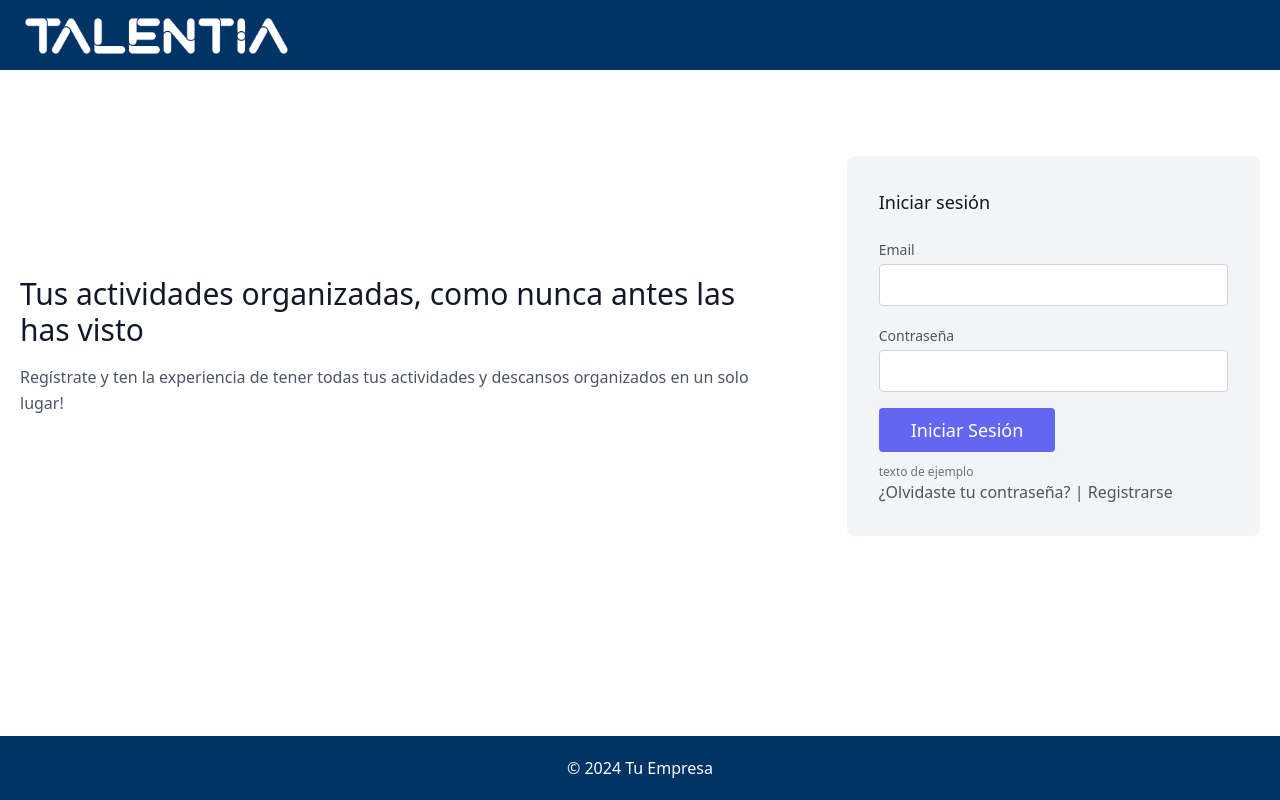
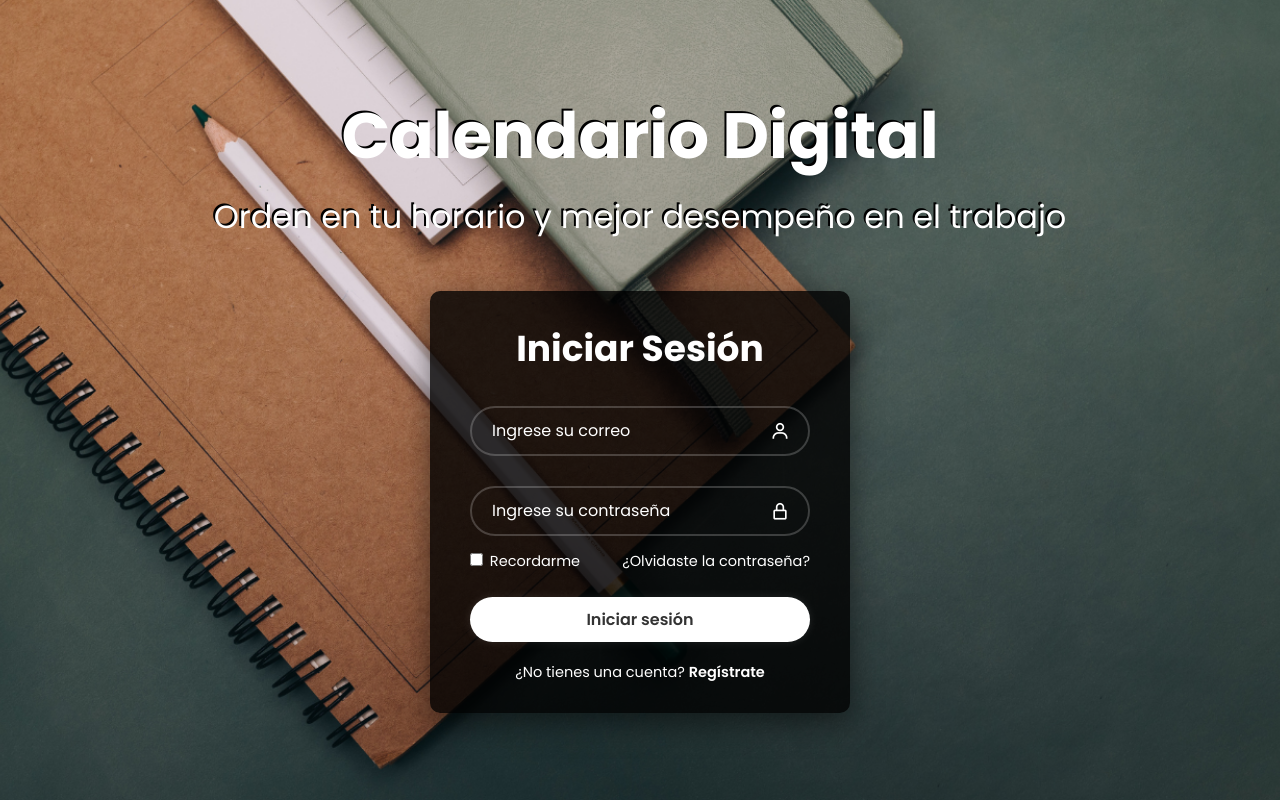
Before and after one commit to andres-trrs/calendario_estudiantes, a Django app: page / in a window 1280 px wide. Run offline with Django 5.2, Linux system fonts and the light colour scheme; some libraries are stand-ins or nearby versions.

Commit message:
Front end nuevo, login funcionando con la db

```diff
--- a/static/styles/loginstyle.css
+++ b/static/styles/loginstyle.css
@@ -1,33 +1,141 @@
-header {
-    background-color: #003366;
-    padding: 10px 20px;
-    width: 100%;
-    position: fixed;
-    top: 0;
-    left: 0;
-    z-index: 1000;
-    transition: top 0.3s;
-}
+@import url("https://fonts.googleapis.com/css2?family=Poppins:wght@300;400;500;600;700;800;900&display=swap");
 
-footer {
-    background-color: #003366;
-    padding: 20px 0;
-    color: #fff;
-    text-align: center;
-    width: 100%;
-}
-
-.logo {
-    height: 50px;
+* {
+    margin: 0;
+    padding: 0;
+    box-sizing: border-box;
+    font-family: "Poppins", sans-serif;
 }
 
 body {
     display: flex;
+    justify-content: center;
+    align-items: center;
+    min-height: 100vh;
+    background-image: url("{% static 'images/fondo.png' %}");
+    background-size: cover;
+    background-position: center;
     flex-direction: column;
-    min-height: 100vh; /* Asegúrate de que el body ocupe toda la altura */
 }
 
-main {
-    flex-grow: 1; /* Esto hará que el main tome el espacio disponible */
-    padding-top: 60px; /* Agrega un espacio para el header fijo */
+.encabezado {
+    text-align: center;
+    margin-bottom: 50px
+
 }
+
+.encabezado h1 {
+    color: #fff;
+    font-size: 4em;
+    margin-bottom: 10px;
+    text-shadow:
+    -2px -2px 0 #000;
+
+
+}
+
+.encabezado p {
+    color: #fff;
+    font-size: 2em;
+    text-shadow:
+    -2px -2px 0 #000;
+}
+
+.inicio-sesion {
+    width: 420px;
+    background-color: rgba(0, 0, 0, 0.8); /* Opacidad para que destaque sobre el fondo */
+    color: #ffffff;
+    border-radius: 10px;
+    padding: 30px 40px;
+    box-shadow: 0px 10px 30px rgba(0, 0, 0, 0.5);
+}
+
+.inicio-sesion h1 {
+    font-size: 36px;
+    text-align: center;
+    margin-bottom: 20px;
+}
+
+.entrada {
+    position: relative;
+    width: 100%;
+    height: 50px;
+    margin: 30px 0;
+}
+
+.entrada input {
+    width: 100%;
+    height: 100%;
+    background: transparent;
+    border: none;
+    outline: none;
+    border: 2px solid rgba(255, 255, 255, 0.2);
+    border-radius: 40px;
+    font-size: 16px;
+    color: #ffffff;
+    padding: 20px 45px 20px 20px;
+}
+
+.entrada input::placeholder {
+    color: #ffffff;
+}
+
+.entrada i {
+    position: absolute;
+    right: 20px;
+    top: 50%;
+    transform: translateY(-50%);
+    font-size: 20px;
+}
+
+.recordar-contraseña {
+    display: flex;
+    justify-content: space-between;
+    font-size: 14.5px;
+    margin: -15px 0 15px;
+}
+
+.recordar-contraseña label input {
+    accent-color: #ffffff;
+    margin-right: 3px;
+}
+
+.recordar-contraseña a {
+    color: #ffffff;
+    text-decoration: none;
+}
+
+.recordar-contraseña a:hover {
+    text-decoration: underline;
+}
+
+.btn {
+    width: 100%;
+    height: 45px;
+    background: #fff;
+    border: none;
+    outline: none;
+    border-radius: 40px;
+    box-shadow: 0 0 10px rgba(255, 255, 255, 0.1);
+    cursor: pointer;
+    font-size: 16px;
+    color: #333;
+    font-weight: 600;
+    margin-top: 10px;
+}
+
+.registrar-usuario {
+    font-size: 14.5px;
+    text-align: center;
+    margin-top: 20px;
+}
+
+.registrar-usuario p a {
+    color: #ffffff;
+    text-decoration: none;
+    font-weight: 600;
+}
+
+.registrar-usuario p a:hover {
+    text-decoration: underline;
+}
--- a/templates/login.html
+++ b/templates/login.html
@@ -4,38 +4,36 @@
 <head>
     <meta charset="UTF-8">
     <meta name="viewport" content="width=device-width, initial-scale=1.0">
-    <script src="https://cdn.tailwindcss.com"></script>
+    <title>Inicio de sesión</title>
     <link rel="stylesheet" href="{% static 'styles/loginstyle.css' %}">
     <link href='https://unpkg.com/boxicons@2.1.4/css/boxicons.min.css' rel='stylesheet'>
-    <title>Login</title>
+    <style>
+        body {
+            background-image: url("{% static 'images/fondo.png' %}");
+            background-size: cover;
+            background-position: center;
+        }
+    </style>
 </head>
 <body>
-    <header>
-        <div class="header-content">
-            <img src="{% static 'images/logo blanco.png' %}" alt="logo" class="logo">
+    <div class="encabezado">
+        <h1>Calendario Digital</h1>
+        <p>Orden en tu horario y mejor desempeño en el trabajo</p>
     </div>
-    </header>
 
-    <main class="flex-grow"> <!-- Asegúrate de que main tenga flex-grow -->
-        <section class="text-gray-600 body-font">
-            <div class="container px-5 py-24 mx-auto flex flex-wrap items-center">
-                <div class="lg:w-3/5 md:w-1/2 md:pr-16 lg:pr-0 pr-0">
-                    <h1 class="title-font font-medium text-3xl text-gray-900">Tus actividades organizadas, como nunca antes las has visto</h1>
-                    <p class="leading-relaxed mt-4">Regístrate y ten la experiencia de tener todas tus actividades y descansos organizados en un solo lugar!</p>
-                </div>
-                <div class="lg:w-2/6 md:w-1/2 bg-gray-100 rounded-lg p-8 flex flex-col md:ml-auto w-full mt-10 md:mt-0">
-                    <h2 class="text-gray-900 text-lg font-medium title-font mb-5">Iniciar sesión</h2>
+    <div class="inicio-sesion">
         <form method="POST" action="">
             {% csrf_token %}
-                        <div class="relative mb-4">
-                            <label for="email" class="leading-7 text-sm text-gray-600">Email</label>
-                            <input type="email" id="email" name="correo" class="w-full bg-white rounded border border-gray-300 focus:border-indigo-500 focus:ring-2 focus:ring-indigo-200 text-base outline-none text-gray-700 py-1 px-3 leading-8 transition-colors duration-200 ease-in-out" required>
+            <h1>Iniciar Sesión</h1>
+
+            <div class="entrada">
+                <input type="email" name="correo" placeholder="Ingrese su correo" required>
+                <i class='bx bx-user'></i>
             </div>
-                        <div class="relative mb-4">
-                            <label for="contrasena" class="leading-7 text-sm text-gray-600">Contraseña</label>
-                            <input type="password" id="contrasena" name="contrasena" class="w-full bg-white rounded border border-gray-300 focus:border-indigo-500 focus:ring-2 focus:ring-indigo-200 text-base outline-none text-gray-700 py-1 px-3 leading-8 transition-colors duration-200 ease-in-out" required>
+            <div class="entrada">
+                <input type="password" name="contrasena" placeholder="Ingrese su contraseña" required>
+                <i class='bx bx-lock-alt'></i>
             </div>
-                        <button type="submit" class="text-white bg-indigo-500 border-0 py-2 px-8 focus:outline-none hover:bg-indigo-600 rounded text-lg">Iniciar Sesión</button>
 
             {% if messages %}
                 <div class="mt-4">
@@ -44,25 +42,20 @@
                     {% endfor %}
                 </div>
             {% endif %}
+
+            <div class="recordar-contraseña">
+                <label>
+                    <input type="checkbox"> Recordarme
+                </label>
+                <a href="#">¿Olvidaste la contraseña?</a>
+            </div>
+
+            <button type="submit" class="btn">Iniciar sesión</button>
+
+            <div class="registrar-usuario">
+                <p>¿No tienes una cuenta? <a href="#">Regístrate</a></p>
+            </div>
         </form>
-                    <p class="text-xs text-gray-500 mt-3">texto de ejemplo</p>
-                    <div class="extra-links">
-                        <a href="#">¿Olvidaste tu contraseña?</a>
-                        <span>|</span>
-                        <a href="#">Registrarse</a>
     </div>
-                </div>
-            </div>
-        </section>
-    </main>
-
-    <footer>
-        <div class="footer-content">
-            <div class="d-flex flex-column">
-                <!-- Contenido del footer -->
-                <p>© 2024 Tu Empresa</p>
-            </div>
-        </div>
-    </footer>
 </body>
 </html>
```
Also changed, not shown: static/images/fondo.png (added). Lines whose indentation alone changed are shown as unchanged.
